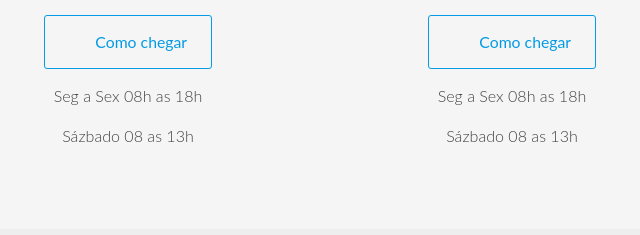
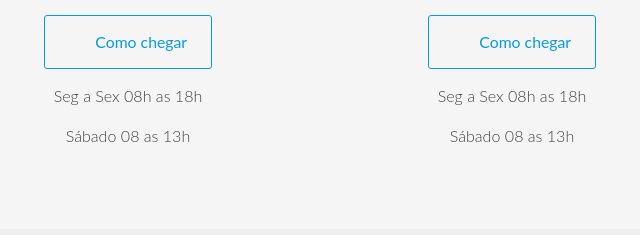
Before and after one commit to mowekabanas/oai, a website: page index.html in a window 1280 px wide. Shown: the part 6050-6285 px from the top of the page, 320-960 px from the left. Drawn offline with nearby package versions, Linux system fonts and the light colour scheme; some packages are replaced by stand-ins of ours; files whose address does not match are found by name.

Commit message:
Add content

```diff
--- a/index.html
+++ b/index.html
@@ -551,7 +551,7 @@
 					<div class="OfficeItemTimetable">
 
 						<p>Seg a Sex 08h as 18h</p>
-						<p>Sázbado 08 as 13h</p>
+						<p>Sábado 08 as 13h</p>
 
 					</div>
 
@@ -583,7 +583,7 @@
 					<div class="OfficeItemTimetable">
 
 						<p>Seg a Sex 08h as 18h</p>
-						<p>Sázbado 08 as 13h</p>
+						<p>Sábado 08 as 13h</p>
 
 					</div>
 
```
